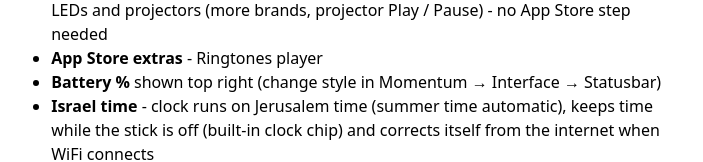
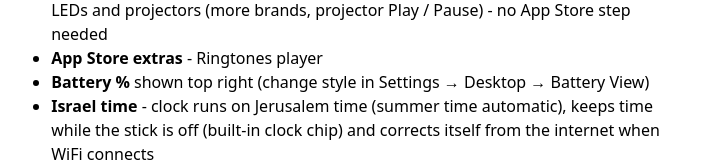
Before and after one commit to v1nx0/m5stick-games, a plain HTML site: page docs/index.html in a window 1280 px wide. Shown: the part 645-807 px from the top of the page, without its empty margins (288-991 px from the left). Drawn offline with Linux system fonts and the light colour scheme.

Commit message:
fix: battery view loads at boot (Settings > Desktop), clock includes

```diff
--- a/docs/index.html
+++ b/docs/index.html
@@ -44,7 +44,7 @@
   <li><b>Bigger IR remotes</b> - <b>WiFi &rarr; Update SD</b> installs extra codes for TV, AC, audio, fans,
     LEDs and projectors (more brands, projector Play / Pause) - no App Store step needed</li>
   <li><b>App Store extras</b> - Ringtones player</li>
-  <li><b>Battery %</b> shown top right (change style in Momentum &rarr; Interface &rarr; Statusbar)</li>
+  <li><b>Battery %</b> shown top right (change style in Settings &rarr; Desktop &rarr; Battery View)</li>
   <li><b>Israel time</b> - clock runs on Jerusalem time (summer time automatic), keeps time while
     the stick is off (built-in clock chip) and corrects itself from the internet when WiFi connects</li>
 </ul>
```
Also changed, not shown: 1 other file.
